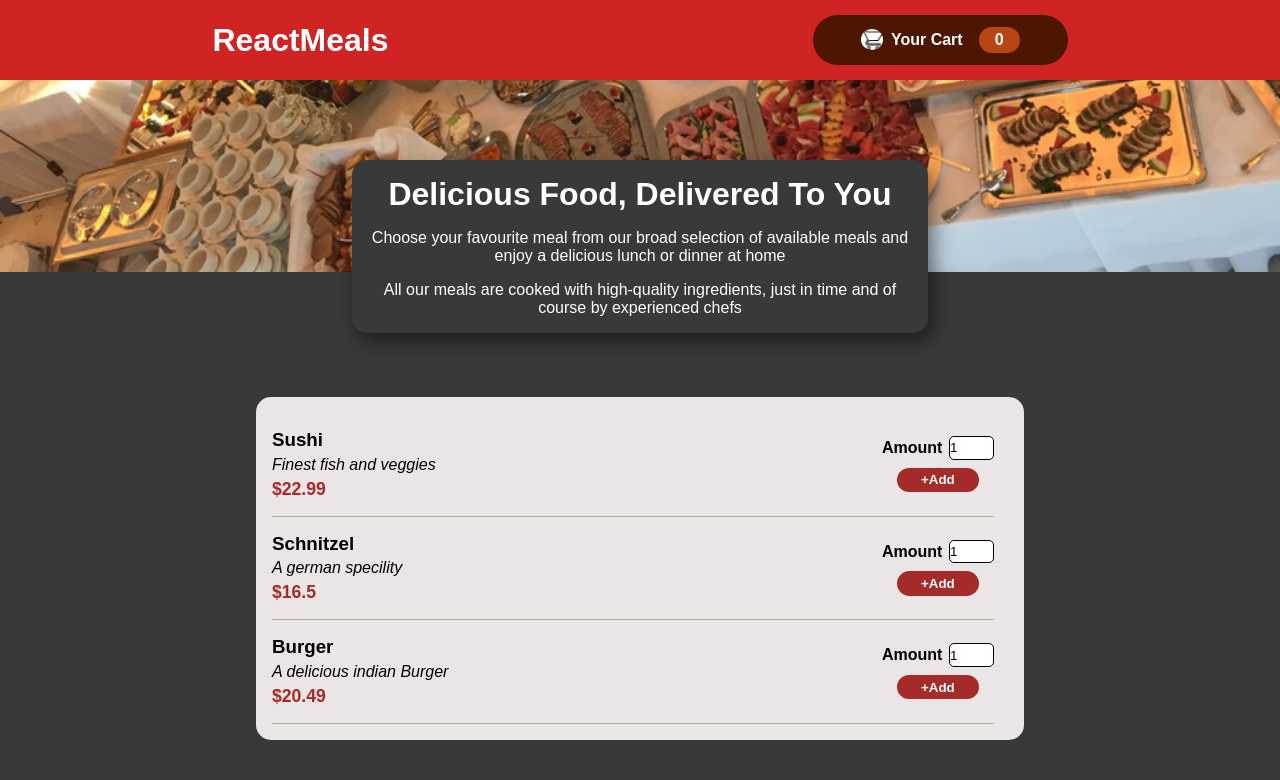
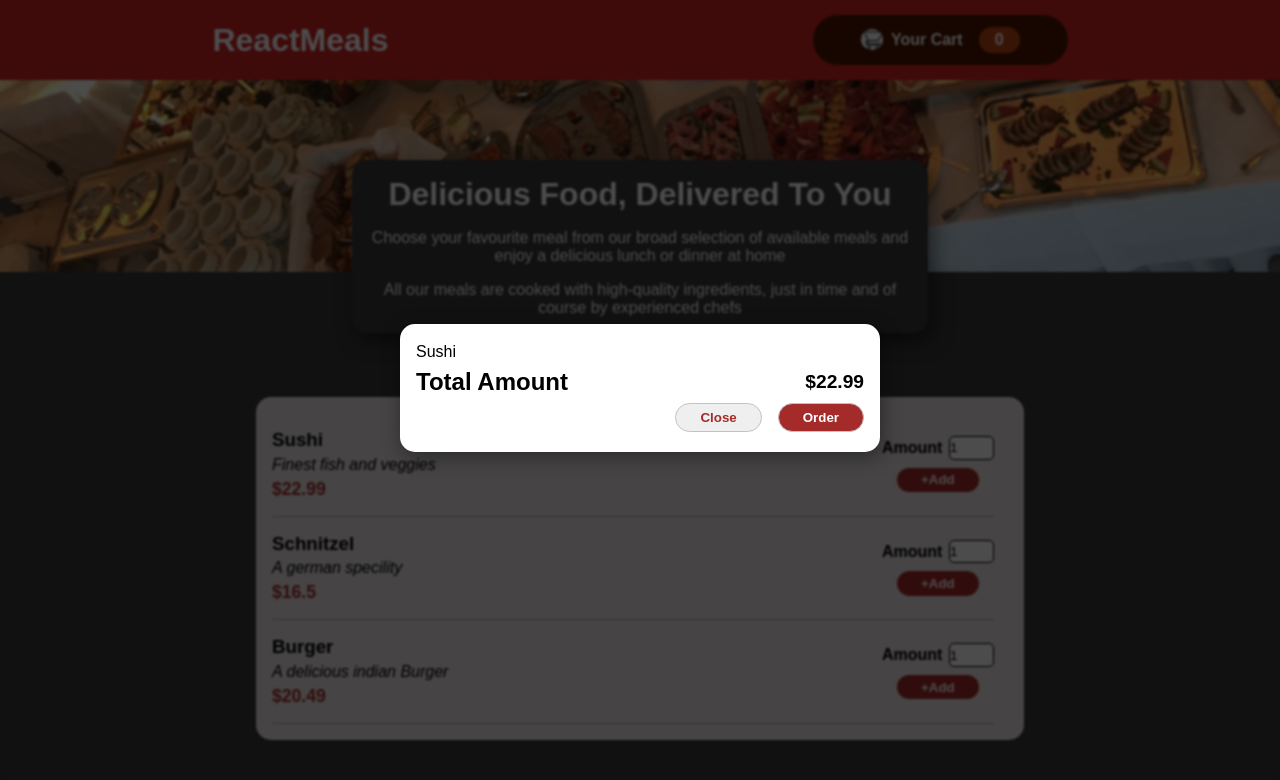
Before and after one commit to vikaskumar2500/restaurant-app, a React (Create React App) app: page / in a window 1280 px wide. Shown: the top 780 px of the page. Built offline with nearby package versions, Linux system fonts and the light colour scheme.

Commit message:
added cartItem without functionality

```diff
--- a/public/index.html
+++ b/public/index.html
@@ -7,5 +7,6 @@
 </head>
 <body>
   <div id="root"></div>
+  <div id="overlay"></div>
 </body>
 </html>
--- a/src/App.js
+++ b/src/App.js
@@ -3,6 +3,7 @@ import "./App.css";
 import Header from "./components/Header/Header";
 import MealsSummary from "./components/Meals/MealsSummary";
 import Meals from "./components/Meals/Meals";
+import CartItem from "./components/Cart/CartItem";
 
 const App = () => {
   return (
@@ -10,6 +11,7 @@ const App = () => {
       <Header />
       <MealsSummary />
       <Meals />
+      <CartItem/>
     </React.Fragment>
   );
 };
--- /dev/null
+++ b/src/components/Cart/CartItem.css
@@ -0,0 +1,37 @@
+.total-amount {
+  display: flex;
+  justify-content: space-between;
+  align-items: center;
+  width: 100%;
+}
+
+.total-amount>span {
+  font-size: 1.2rem;
+  font-weight: 700;
+}
+
+.actions {
+  display: flex;
+  justify-content: flex-end;
+  align-items: center;
+  gap: 1rem;
+  width: 100%;
+}
+
+
+button {
+  border: none;
+  padding: 0.4rem 1.5rem;
+  border-radius: 25px;
+  font-weight: 600;
+  border: 1px solid rgb(202, 190, 190);
+}
+
+.order {
+  background-color: brown;
+  color: white;
+}
+
+.close {
+  color: brown;
+}
--- /dev/null
+++ b/src/components/Cart/CartItem.jsx
@@ -0,0 +1,28 @@
+import Modal from "../UI/Modal";
+import "./CartItem.css";
+import { v4 as uuidv4 } from "uuid";
+
+const CartItem =()=> {
+  const dummyMeal = {
+    id: uuidv4(),
+    name: "Sushi",
+    desc: "Finest fish and veggies",
+    price: 22.99,
+  };
+
+  return (
+    <Modal>
+      <div className="name">{dummyMeal.name}</div>
+      <div className="total-amount">
+        <h2>Total Amount</h2>
+        <span>${dummyMeal.price}</span>
+      </div>
+      <div className="actions">
+        <button type="button" className="close">Close</button>
+        <button type="button" className="order">Order</button>
+      </div>
+    </Modal>
+  );
+};
+
+export default CartItem;
--- /dev/null
+++ b/src/components/UI/Modal.css
@@ -0,0 +1,24 @@
+.modal-overlay {
+  position: relative;
+  max-width: 30rem;
+  background-color: white;
+  display: flex;
+  justify-content: space-around;
+  align-items: flex-start;
+  flex-direction: column;
+  margin: -28rem auto;
+  padding: 1rem;
+  border-radius: 15px;
+  box-shadow: 2px 5px 20px rgba(0, 0, 0, 0.4);
+  height: 8rem;
+}
+
+.backdrop {
+  position: fixed;
+  top: 0;
+  left: 0;
+  width: 100%;
+  height: 100%;
+  background-color:rgba(0, 0, 0, 0.7);
+  backdrop-filter: blur(1px);
+}
--- /dev/null
+++ b/src/components/UI/Modal.jsx
@@ -0,0 +1,27 @@
+import "./Modal.css";
+import React from "react";
+import ReactDOM from "react-dom";
+
+
+const Backdrop = (props) => {
+  return <div className="backdrop"></div>;
+};
+
+const ModalOverlay = (props) => {
+  // console.log(props);
+  return <div className="modal-overlay">{props.children}</div>;
+};
+
+const Modal = (props) => {
+  return (
+    <React.Fragment>
+      {ReactDOM.createPortal(<Backdrop />, document.getElementById("overlay"))}
+      {ReactDOM.createPortal(
+        <ModalOverlay>{props.children}</ModalOverlay>,
+        document.getElementById("overlay")
+      )}
+    </React.Fragment>
+  );
+};
+
+export default Modal;
```
Also changed, not shown: src/components/Meals/AvailableMeals.css (deleted), src/components/Meals/AvailableMeals.jsx (deleted).
